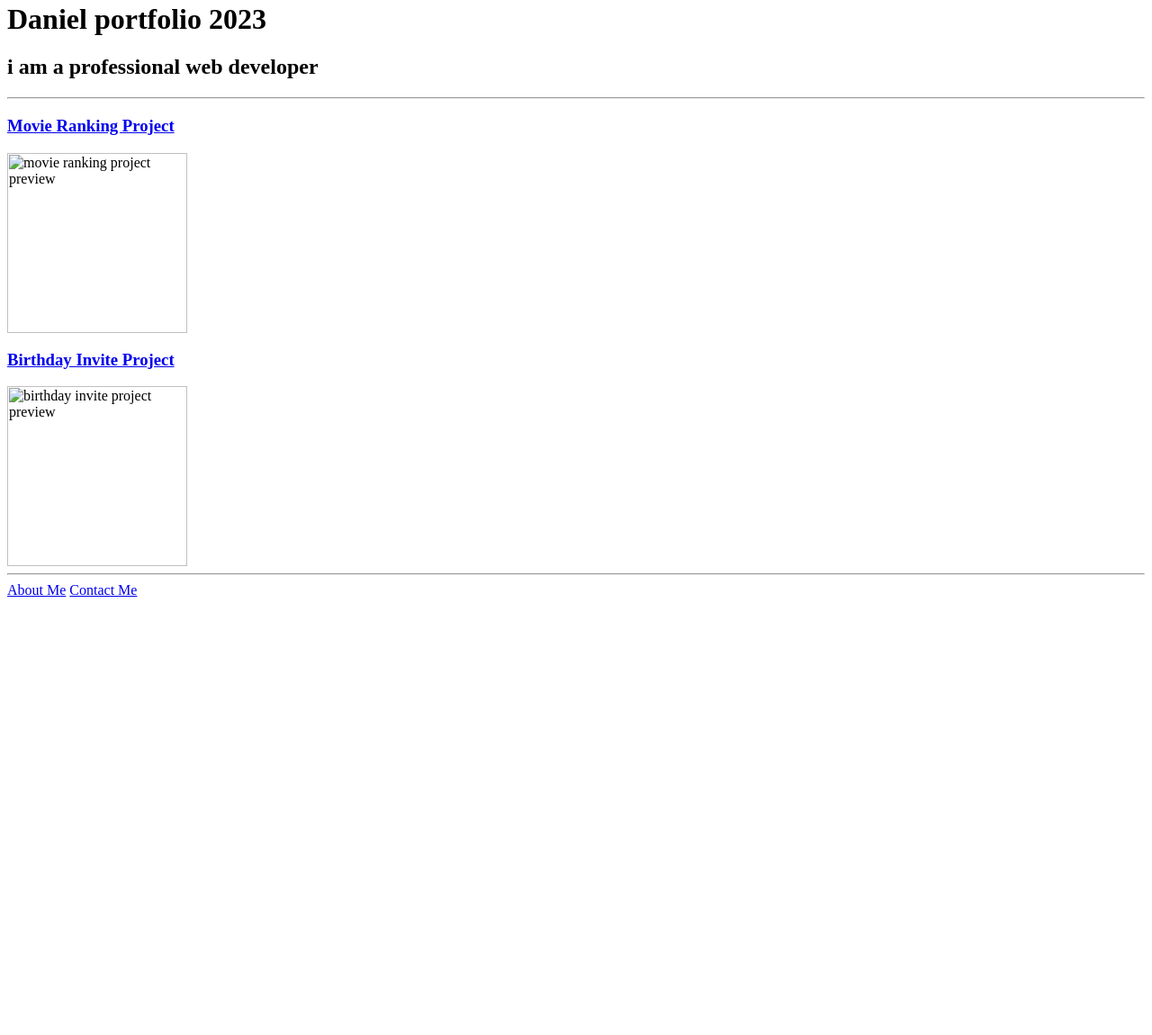
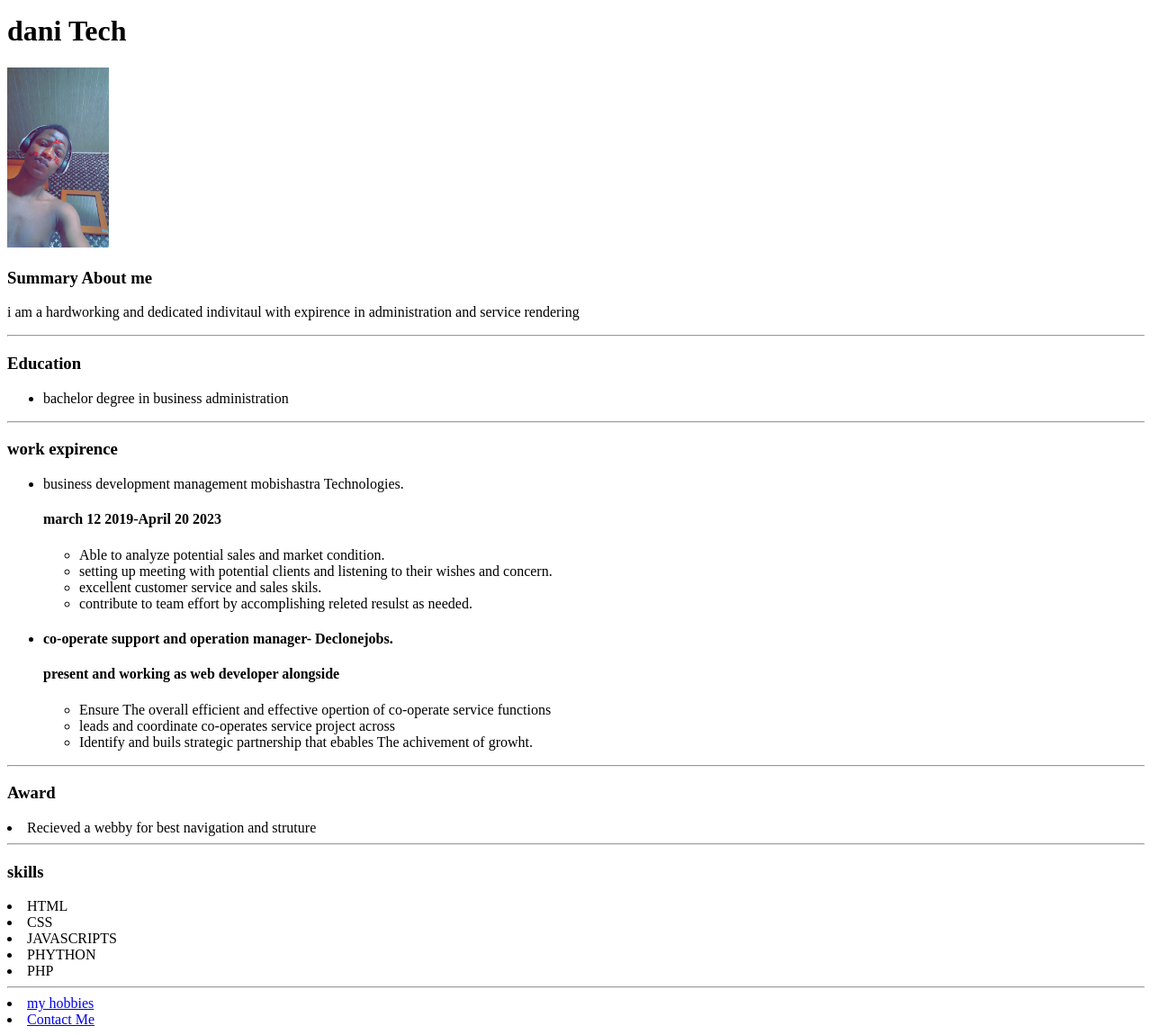
Before and after one commit to Daniel39522/html-portfolio, a plain HTML site: page index.html in a window 1280 px wide. Shown: the part 5-1155 px from the top of the page at 90% size. Before the commit the page ends 800 px from the top, so only its background shows below. Drawn offline with Linux system fonts and the light colour scheme.

Commit message:
Add files via upload

```diff
--- a/index.html
+++ b/index.html
@@ -1,16 +1,105 @@
-<!-- TODO 1: Create the HTML Boilerplate -->
-<h1>Daniel portfolio 2023</h1>
-<h2>i am a professional web developer</h2>
+<!DOCTYPE html>
+
+<title>My Resume</title>
+</head>
+<body>
+
+<h1>dani Tech</h1>
+<img src="./Asset/image/smiling.png"alt="taking selfie" height="200"/>
+
+<h3>Summary About me</h3>
+<p>
+  i am a hardworking and dedicated indivitaul with
+expirence in administration and service rendering</p>
 
 <hr/>
 
-<h3><a href="./public/movie-ranking.html">Movie Ranking Project</a></h3>
-  <img src="./assets/images/movie-ranking.png" height="200" alt="movie ranking project preview"/>
-  <h3><a href="./public/birthday-invite.html">Birthday Invite Project</a></h3>
-  <img src="./assets/images/birthday-invite.png" height="200" alt="birthday invite project preview"/>
-  <hr />
-  <a href="./public/about.html">About Me</a>
-  <a href="./public/contact.html">Contact Me</a>
-</body>
+<h3>Education</h3>
 
-</html>
+<ul>
+    <li> bachelor degree in business administration</li>
+    </ul>
+
+    <hr/>
+
+    <h3>work expirence</h3>
+
+    <ul>
+        <li>
+            business development management
+            mobishastra Technologies.
+
+    <h4>march 12 2019-April 20 2023</h4>
+
+             <ul>
+         <li>Able to analyze potential sales and market
+            condition.
+            <li>setting up meeting with potential clients and listening to their wishes and concern.</li>
+                  <li>excellent customer service and sales skils.</li>
+                   <li>contribute to team effort by accomplishing releted resulst as needed. </li>
+                    </ul>
+
+               <li>
+                <h4>co-operate support and operation manager-
+                    Declonejobs.</h4>
+
+                <h4>present and working as web developer alongside</h4>
+              </li>
+
+              <ul>
+                <li>Ensure The overall efficient and effective opertion of co-operate
+                    service functions </li>
+                    <li>leads and coordinate co-operates service project across </li>
+                        <li>Identify and buils strategic partnership that ebables
+                            The achivement of growht. </li>
+                           </ul>
+
+
+            </ul>
+            <hr/>
+                <h3>
+                    Award
+                </h3>
+
+            </ul>
+
+        <li>
+            Recieved a webby for best navigation and struture
+
+        </li>
+    </ul>
+
+
+        <hr/>
+
+        <h3>skills</h3>
+
+
+        <li>
+            HTML
+        </li>
+
+    <li>
+        CSS
+    </li>
+
+    <li>
+        JAVASCRIPTS
+    </li>
+
+    <li>
+        PHYTHON
+    </li>
+
+    <li>
+        PHP
+    </li>
+</ul>
+
+<hr/>
+
+<a>
+    <li>
+        <a href="./public/hobbies.html">my hobbies</a></li>
+        <li><a href="./public/contact.html">Contact Me</a>
+</a>
```
Also changed, not shown: public/contact.html (added, +22 -0 lines), public/hobbies.html (added, +23 -0 lines), Asset/image/smiling.png (added), index.html.png.
